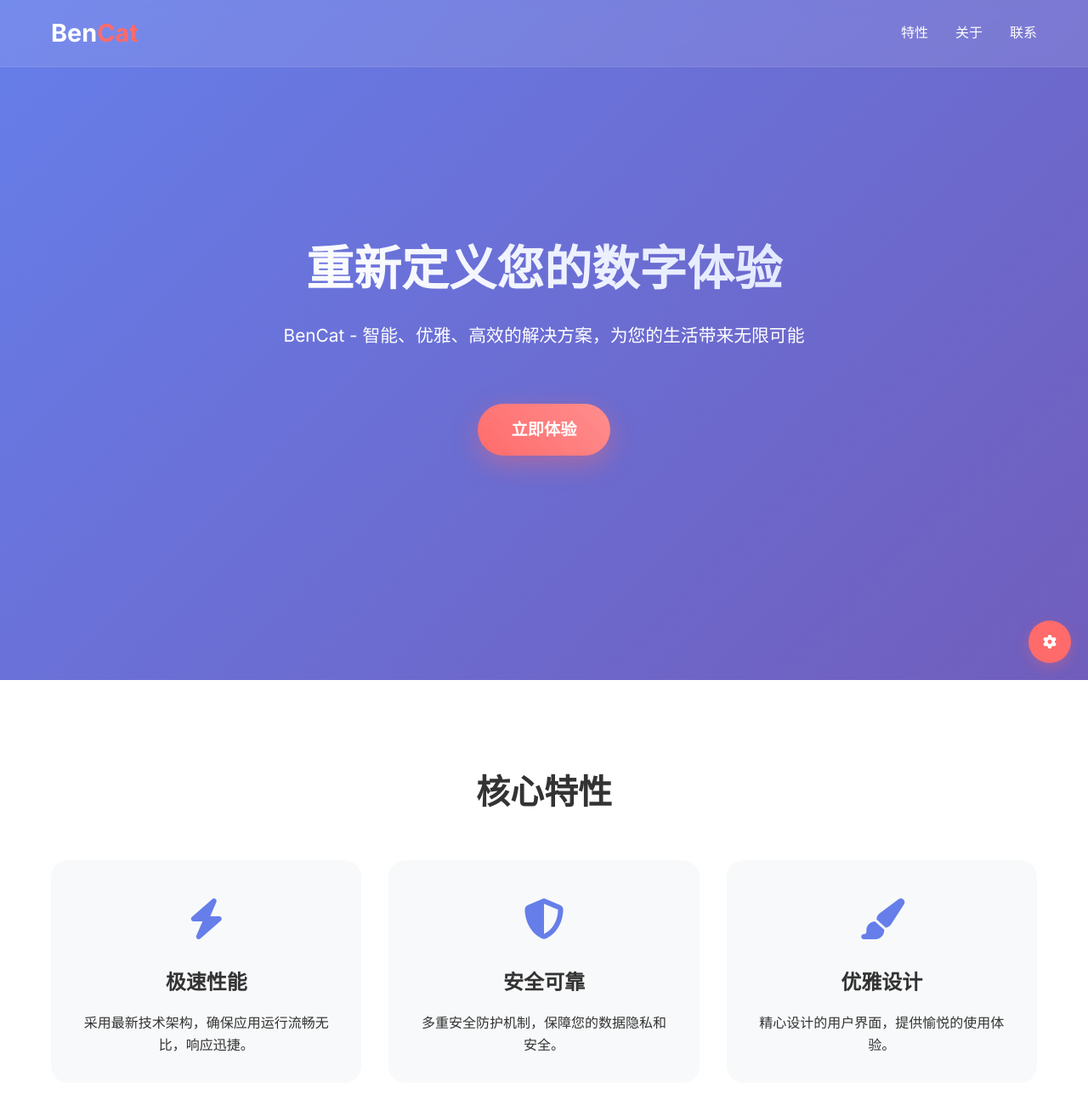
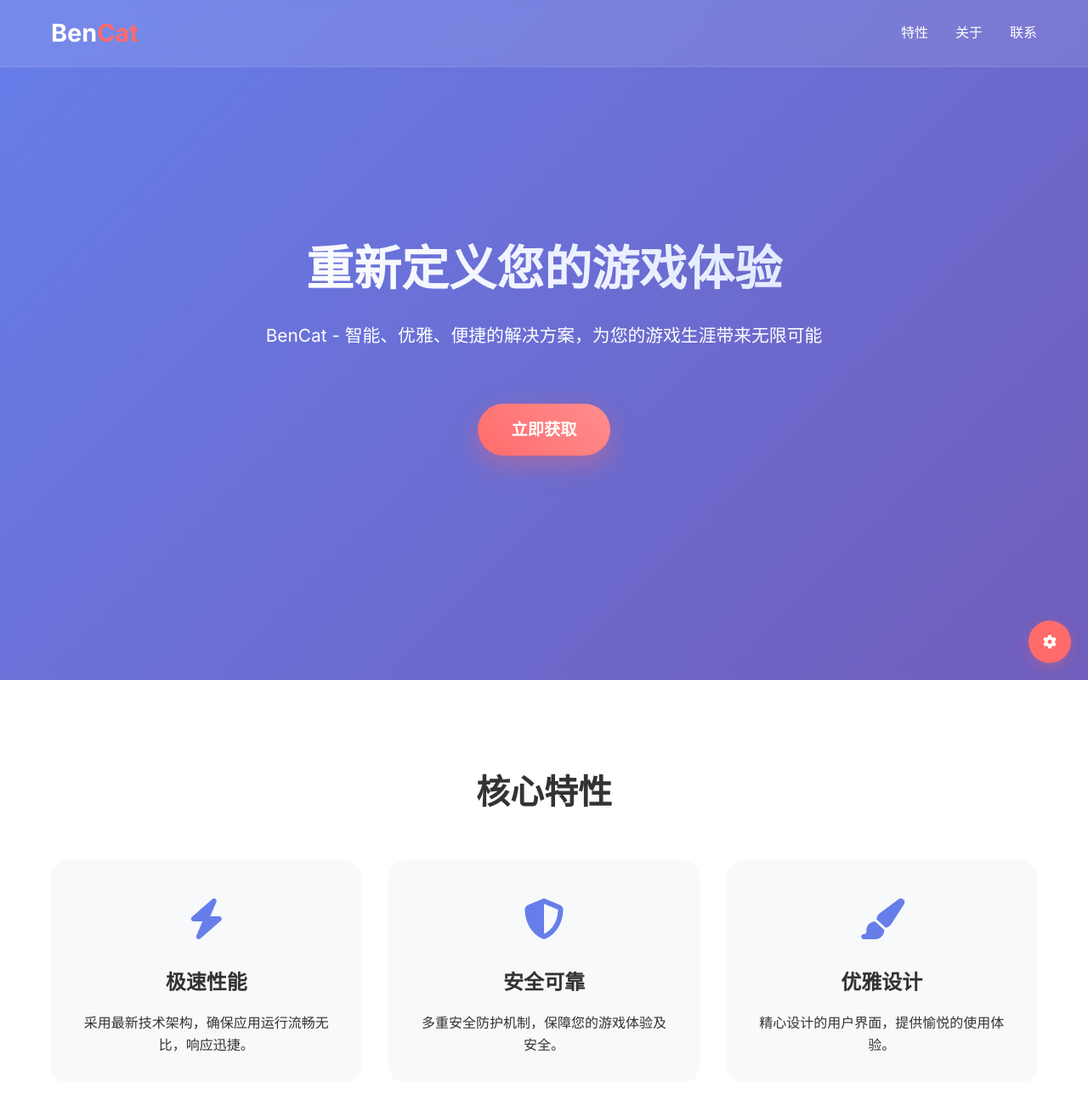
Before and after one commit to wwwyy3/woshishinian, a plain HTML site: page index.html in a window 1280 px wide. Shown: the top 1300 px of the page at 85% size. Drawn offline with Linux system fonts and the light colour scheme.

Commit message:
Update index.html

```diff
--- a/index.html
+++ b/index.html
@@ -3,7 +3,7 @@
 <head>
     <meta charset="UTF-8">
     <meta name="viewport" content="width=device-width, initial-scale=1.0">
-    <title>BenCat - 您的智能应用解决方案</title>
+    <title>menthol - 您的mc智能助手</title>
     <link rel="stylesheet" href="https://cdnjs.cloudflare.com/ajax/libs/font-awesome/6.4.0/css/all.min.css">
     <link href="https://fonts.googleapis.com/css2?family=Inter:wght@300;400;500;600;700&display=swap" rel="stylesheet">
     <style>
@@ -304,9 +304,9 @@
     <!-- 英雄区域 -->
     <section class="hero">
         <div class="container hero-content">
-            <h1 class="animate">重新定义您的数字体验</h1>
-            <p class="animate">BenCat - 智能、优雅、高效的解决方案，为您的生活带来无限可能</p>
-            <a href="https://bencat.shop/shop/White" class="cta-button animate">立即体验</a>
+            <h1 class="animate">重新定义您的游戏体验</h1>
+            <p class="animate">BenCat - 智能、优雅、便捷的解决方案，为您的游戏生涯带来无限可能</p>
+            <a href="https://bencat.shop/shop/White" class="cta-button animate">立即获取</a>
         </div>
     </section>
 
@@ -327,7 +327,7 @@
                         <i class="fas fa-shield-alt"></i>
                     </div>
                     <h3>安全可靠</h3>
-                    <p>多重安全防护机制，保障您的数据隐私和安全。</p>
+                    <p>多重安全防护机制，保障您的游戏体验及安全。</p>
                 </div>
                 <div class="feature-card animate">
                     <div class="feature-icon">
@@ -356,7 +356,7 @@
     <!-- 页脚 -->
     <footer class="footer" id="contact">
         <div class="container">
-            <p>&copy; 2024 BenCat. 保留所有权利。</p>
+            <p>&copy; 2024 menthol. 保留所有权利。</p>
             <p>联系我们: contact@bencat.shop</p>
         </div>
     </footer>
```
